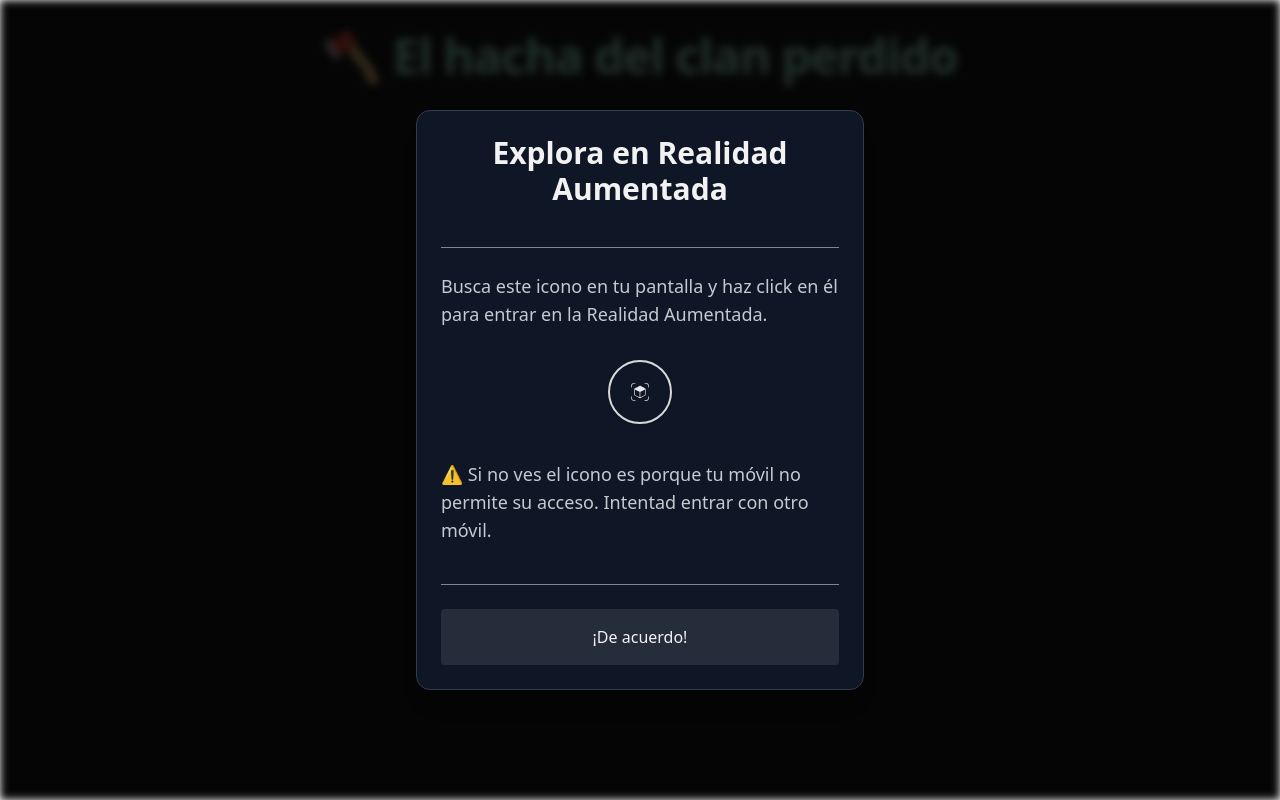
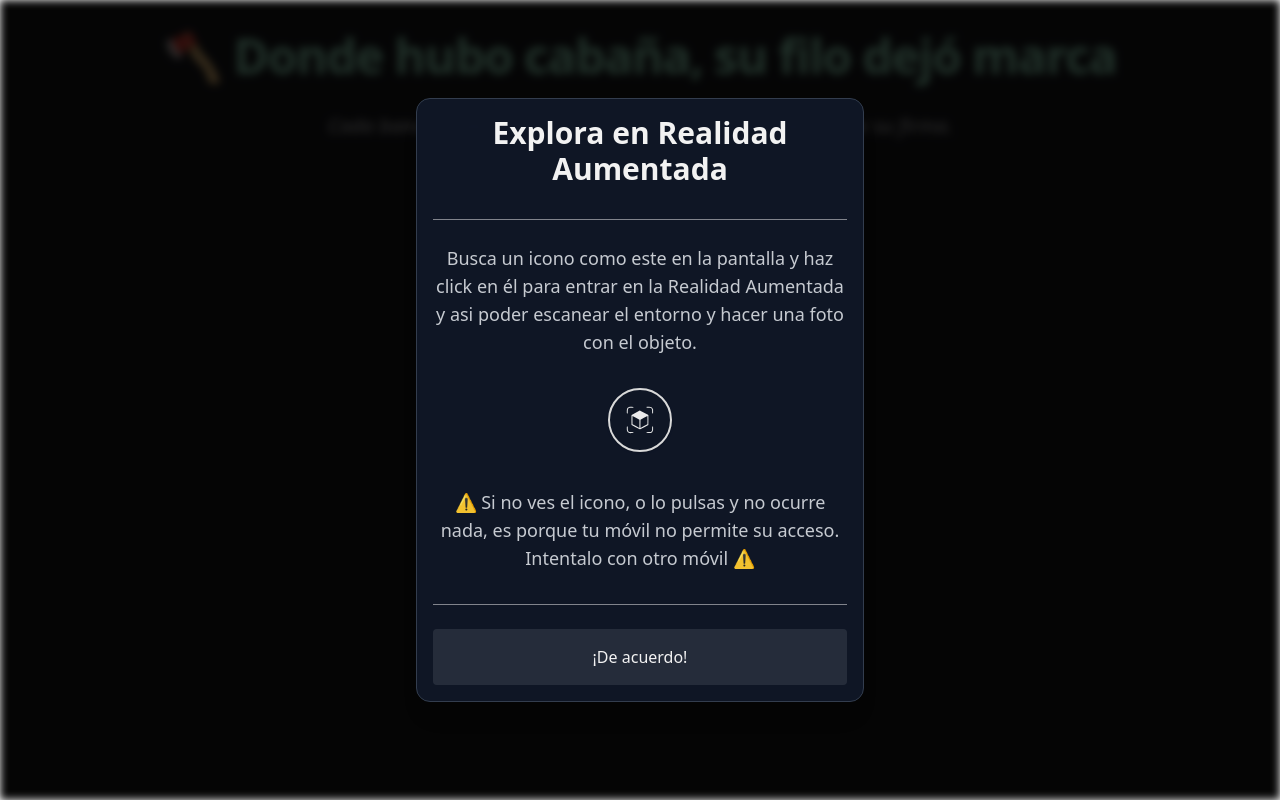
Before and after one commit to cpl121/50th-anniversary-apicula-scout, a Next.js app: page /objects/axe in a window 1280 px wide. Built offline with nearby package versions, Linux system fonts and the light colour scheme; a web font is replaced by a local one.

Commit message:
feat: add password to see the objects list, improve naming and add the popup condition to local storage (#9)

```diff
--- a/package.json
+++ b/package.json
@@ -12,6 +12,7 @@
   "dependencies": {
     "class-variance-authority": "^0.7.1",
     "clsx": "^2.1.1",
+    "crypto-js": "^4.2.0",
     "lucide-react": "^0.511.0",
     "next": "15.3.2",
     "react": "^19.0.0",
@@ -22,6 +23,7 @@
   "devDependencies": {
     "@eslint/eslintrc": "^3",
     "@tailwindcss/postcss": "^4",
+    "@types/crypto-js": "^4.2.2",
     "@types/node": "^20",
     "@types/react": "^19",
     "@types/react-dom": "^19",
--- a/src/pages/index.tsx
+++ b/src/pages/index.tsx
@@ -82,12 +82,12 @@ export default function Home() {
               interactivo
             </p>
 
-            <button
+            {/* <button
               onClick={() => handleClick('objects')}
               className="mt-8 group cursor-pointer relative inline-flex items-center justify-center overflow-hidden rounded-full bg-white px-8 py-4 font-medium text-green-800 transition-all hover:bg-white/70"
             >
               <span className="relative">Ver objetos legendarios →</span>
-            </button>
+            </button> */}
           </div>
         </div>
 
--- a/src/pages/objects/[slug].tsx
+++ b/src/pages/objects/[slug].tsx
@@ -1,4 +1,4 @@
-import React, { useState } from 'react';
+import React, { useEffect, useState } from 'react';
 import { useRouter } from 'next/router';
 import { NextPage } from 'next';
 import Image from 'next/image';
@@ -17,20 +17,20 @@ type ButtonProps = {
 
 const objects: Record<string, Object> = {
   tent: {
-    title: '⛺ La tienda fundacional',
+    title: '⛺ Tu primer techo bajo las estrellas',
     description: 'La lona que vio nacer nuestras primeras noches bajo las estrellas.',
     glbModel: '/assets/tent/tent.glb',
     iosModel: '/assets/tent/tent.usdz',
   },
   compass: {
-    title: '🧭 La brújula del norte verdadero',
-    description: 'Siempre señala hacia el espíritu scout.',
+    title: '🧭 Tu brújula interior',
+    description: 'No te indicó el norte, te mostró el camino. El que elegiste, el que sigues, el que te hace scout.',
     glbModel: '/assets/compass/compass.glb',
     iosModel: '/assets/compass/compass.usdz',
   },
   knot: {
     title: '🪢 El nudo del tiempo',
-    description: 'Un lazo que une generaciones en una única cuerda de sabiduría.',
+    description: 'Une más que cuerdas. Une generaciones.',
     glbModel: '/assets/knot/knot.glb',
     iosModel: '/assets/knot/knot.usdz',
   },
@@ -41,25 +41,25 @@ const objects: Record<string, Object> = {
     iosModel: '/assets/canteen/canteen.usdz',
   },
   horn: {
-    title: '📯 El cuerno de la llamada',
-    description: 'Una sola nota bastaba para reunir a la patrulla entera.',
+    title: '📯 El sonido del reencuentro',
+    description: 'En cada campamento, una sola nota bastaba para que todos se volvieran a unir.',
     glbModel: '/assets/horn/horn.glb',
     iosModel: '/assets/horn/horn.usdz',
   },
   axe: {
-    title: '🪓 El hacha del clan perdido',
-    description: 'Su filo forjó caminos en los bosques más densos.',
+    title: '🪓 Donde hubo cabaña, su filo dejó marca',
+    description: 'Cada banco, cada mástil, cada cabaña, cada mochilero tiene su firma.',
     glbModel: '/assets/axe/axe.glb',
     iosModel: '/assets/axe/axe.usdz',
   },
   campfire: {
-    title: '🔥 El fuego de la tribu',
+    title: '🔥 Run Run Deri Derá',
     description: 'Llama ancestral que reúne historias, cantos y sabiduría compartida.',
     glbModel: '/assets/campfire/campfire.glb',
     iosModel: '/assets/campfire/campfire.usdz',
   },
   'fleur-de-lis': {
-    title: '🌿 La flor de lis eterna',
+    title: '🌿 El símbolo que nos une',
     description: 'Emblema que guía con firmeza a los corazones nobles por el buen camino.',
     glbModel: '/assets/fleur-de-lis/fleur-de-lis.glb',
     iosModel: '/assets/fleur-de-lis/fleur-de-lis.usdz',
@@ -71,7 +71,7 @@ const objects: Record<string, Object> = {
     iosModel: '/assets/hat/hat.usdz',
   },
   neckerchief: {
-    title: '🧣 El lazo del compromiso',
+    title: '🧣 El pasador único',
     description: 'Su nudo no se deshace: une almas, no solo telas.',
     glbModel: '/assets/neckerchief/neckerchief.glb',
     iosModel: '/assets/neckerchief/neckerchief.usdz',
@@ -89,36 +89,41 @@ const Button = ({ text, onClickButton }: ButtonProps) => {
   );
 };
 
-const Popup = ({ setShowPopup }: { setShowPopup: (value: boolean) => void }) => {
+const Popup = ({ setClosePopup }: { setClosePopup: (value: boolean) => void }) => {
+  const onClickButton = () => {
+    setClosePopup(true)
+    localStorage.setItem('popupUnlocked', 'true')
+  }
+
   return (
     <div className="fixed inset-0 z-50 flex items-center justify-center pointer-events-none h-full">
-      <div className="w-full h-fit max-w-md mx-4 p-6 rounded-xl bg-gray-900 border border-gray-700 text-white space-y-4 shadow-xl opacity-95 pointer-events-auto flex  flex-col items-center justify-between">
+      <div className="w-full h-fit max-w-md mx-2 p-4 rounded-xl bg-gray-900 border border-gray-700 text-white space-y-2 shadow-xl opacity-95 pointer-events-auto flex  flex-col items-center justify-between">
         <h1 className="text-2xl md:text-3xl font-semibold text-center">
           Explora en Realidad Aumentada
         </h1>
         <div className="h-px w-full bg-white/50 my-6" />
         <div className="flex flex-col space-y-8 justify-center items-center">
-          <p className="text-lg text-gray-300">
-            Busca este icono en tu pantalla y haz click en él para entrar en la Realidad Aumentada.
+          <p className="text-lg text-gray-300 text-center">
+            Busca un icono como este en la pantalla y haz click en él para entrar en la Realidad Aumentada y asi poder escanear el entorno y hacer una foto con el objeto.
           </p>
           <div className="mb-3 flex h-16 w-16 items-center justify-center rounded-full border-2 shadow-sm">
             <Image
               src="/images/realidad-aumentada.svg"
               alt="Realidad aumentada"
-              width={20}
-              height={20}
+              width={30}
+              height={30}
             />
           </div>
           <br />
-          <p className="text-lg text-gray-300">
-            ⚠️ Si no ves el icono es porque tu móvil no permite su acceso. Intentad entrar con otro
-            móvil.
+          <p className="text-lg text-gray-300 text-center">
+            ⚠️ Si no ves el icono, o lo pulsas y no ocurre nada, es porque tu móvil no permite su acceso. Intentalo con otro
+            móvil ⚠️
           </p>
         </div>
         <div className="w-full">
           <div className="h-px w-full bg-white/50 my-6" />
           <div className="w-full">
-            <Button text={'¡De acuerdo!'} onClickButton={() => setShowPopup(false)} />
+            <Button text={'¡De acuerdo!'} onClickButton={onClickButton} />
           </div>
         </div>
       </div>
@@ -129,7 +134,13 @@ const Popup = ({ setShowPopup }: { setShowPopup: (value: boolean) => void }) =>
 const ObjectPage: NextPage = () => {
   const router = useRouter();
   const { slug } = router.query;
-  const [showPopup, setShowPopup] = useState(true);
+  const [closePopup, setClosePopup] = useState(false);
+
+  let showPopup
+
+  if (typeof window !== "undefined") {
+    showPopup = localStorage.getItem("popupUnlocked") || ''
+  }
 
   const parsedSlug = Array.isArray(slug) ? slug[0] : slug;
   const object = parsedSlug ? objects[parsedSlug] : undefined;
@@ -138,18 +149,15 @@ const ObjectPage: NextPage = () => {
 
   return (
     <>
-      {showPopup && <Popup setShowPopup={setShowPopup} />}
+      {(!showPopup && !closePopup) && <Popup setClosePopup={setClosePopup} />}
       <div
-        className={`flex flex-col items-center h-screen w-screen overflow-hidden bg-zinc-900 text-center ${showPopup ? 'blur-xs brightness-20' : ''}`}
+        className={`flex flex-col items-center h-screen w-screen overflow-hidden bg-zinc-900 text-center ${(!showPopup && !closePopup) ? 'blur-xs brightness-20' : ''}`}
       >
-        <div className="flex flex-col items-center justify-center pt-8 space-y-8 mx-6 overflow-hidden">
-          <h1 className="text-4xl md:text-5xl font-bold text-emerald-200 tracking-tight">
-            {object.title}
-          </h1>
-          <p className="text-lg md:text-xl max-w-2xl text-zinc-200 italic mb-4">
-            {object.description}
-          </p>
+        <div className="flex flex-col flex-none items-center justify-center pt-8 space-y-8 mx-6">
+          <h1 className="text-4xl md:text-5xl font-bold text-emerald-200 tracking-tight">{object.title}</h1>
+          <p className="text-lg md:text-xl max-w-2xl text-zinc-200 italic mb-4">{object.description}</p>
         </div>
+        <div className="flex-1 w-full">
           {React.createElement('model-viewer', {
             src: object.glbModel,
             'ios-src': object.iosModel,
@@ -157,8 +165,9 @@ const ObjectPage: NextPage = () => {
             'ar-modes': 'scene-viewer quick-look',
             'auto-rotate': true,
             'camera-controls': true,
-          style: { width: '100%', height: '80vh' },
+            style: { width: '100%', height: '100%' },
           })}
+        </div>
       </div>
     </>
   );
--- a/src/pages/objects/index.tsx
+++ b/src/pages/objects/index.tsx
@@ -1,14 +1,18 @@
 import Link from 'next/link';
+import { useState } from 'react';
+import SHA256 from "crypto-js/sha256"
+
+const HASH = "b4b53da1ab7fc52e477e160a321a39be4d65640ab2df31db7a06d79b04fb92c2"
 
 const objetos = [
   {
     slug: 'tent',
-    titulo: '⛺ La tienda fundacional',
+    titulo: '⛺ Tu primer techo bajo las estrellas',
     hasModel: true,
   },
   {
     slug: 'compass',
-    titulo: '🧭 La brújula del norte verdadero',
+    titulo: '🧭 Tu brújula interior',
     hasModel: true,
   },
   {
@@ -23,22 +27,22 @@ const objetos = [
   },
   {
     slug: 'horn',
-    titulo: '📯 El cuerno de la llamada',
+    titulo: '📯 El sonido del reencuentro',
     hasModel: true,
   },
   {
     slug: 'axe',
-    titulo: '🪓 El hacha del clan perdido',
+    titulo: '🪓 Donde hubo cabaña, su filo dejó marca',
     hasModel: true,
   },
   {
     slug: 'campfire',
-    titulo: '🔥 El fuego de la tribu',
+    titulo: '🔥 Run Run Deri Derá',
     hasModel: true,
   },
   {
     slug: 'fleur-de-lis',
-    titulo: '🌿 La flor de lis eterna',
+    titulo: '🌿 El símbolo que nos une',
     hasModel: true,
   },
   {
@@ -48,14 +52,67 @@ const objetos = [
   },
   {
     slug: 'neckerchief',
-    titulo: '🧣 El lazo del compromiso',
+    titulo: '🧣 El pasador único',
     hasModel: true,
   },
 ];
 
+const Popup = ({ setShowPopup, setShowObjects }: { setShowPopup: (value: boolean) => void; setShowObjects: (value: boolean) => void; }) => {
+  const [value, setValue] = useState('');
+
+  const onClickButton = () => {
+    const hashed = SHA256(value).toString()
+    if (hashed === HASH) {
+      setShowPopup(false)
+      setShowObjects(true)
+    }
+  }
+
+  return (
+    <div className="fixed inset-0 z-50 flex items-center justify-center h-full">
+      <div className="absolute inset-0 bg-black/50 backdrop-blur-sm z-0" />
+      <div className="w-full h-fit max-w-md mx-4 p-6 rounded-xl bg-gray-900 border border-gray-700 text-white space-y-4 shadow-xl opacity-95 pointer-events-auto flex  flex-col items-center justify-between">
+        <h1 className="text-2xl md:text-3xl font-semibold text-center">
+          Introduce el código secreto
+        </h1>
+        <div className="h-px w-full bg-white/50 my-6" />
+        <div className="flex flex-col space-y-8 justify-center items-center">
+          <span>Introduce el código secreto para acceder a los objetos</span>
+          <input
+            type="password"
+            name="password"
+            value={value}
+            autoFocus
+            onChange={(e) => setValue(e.target.value)}
+            className={`w-full px-4 py-2 bg-white/20 rounded-lg`}
+          />
+        </div>
+        <div className="w-full">
+          <div className="h-px w-full bg-white/50 my-6" />
+          <div className="w-full">
+          <button
+            disabled={!value.trim()}
+            onClick={onClickButton}
+            className={`text-md p-4 rounded w-full h-full text-white transition
+              ${value.trim() ? 'bg-white/10 hover:bg-white/20 cursor-pointer' : 'bg-white/5 cursor-not-allowed'}`}
+          >
+            Comprobar contraseña
+          </button>
+          </div>
+        </div>
+      </div>
+    </div>
+  );
+};
+
 const ObjectsIndex = () => {
+  const [showObjects, setShowObjects] = useState(false)
+  const [showPopup, setShowPopup] = useState(true);
+
   return (
-    <div className="min-h-screen bg-zinc-900 text-white py-20 px-6 space-y-12 md:space-y-20">
+    <>
+      {showPopup && <Popup setShowPopup={setShowPopup} setShowObjects={setShowObjects} />}
+      <div className={`${showObjects ? '' : 'blur-2xl'} min-h-screen bg-zinc-900 text-white py-20 px-6 space-y-12 md:space-y-20`}>
         <h1 className="text-4xl font-bold text-center">🌟 Objetos legendarios 🌟</h1>
         <div className="grid grid-cols-1 md:grid-cols-2 lg:grid-cols-3 gap-8 max-w-6xl mx-auto">
           {objetos.map((objeto) => (
@@ -74,6 +131,7 @@ const ObjectsIndex = () => {
           ))}
         </div>
       </div>
+    </>
   );
 };
 
```
Also changed, not shown: 1 other file (tests, documents, lock files or other folders). Lines whose indentation alone changed are shown as unchanged.
